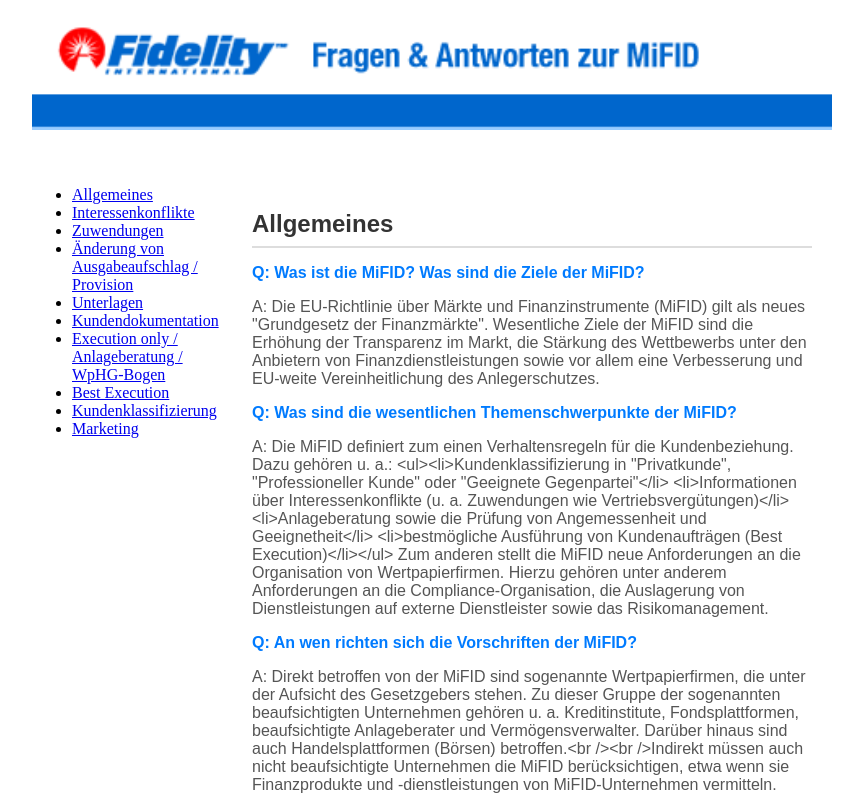
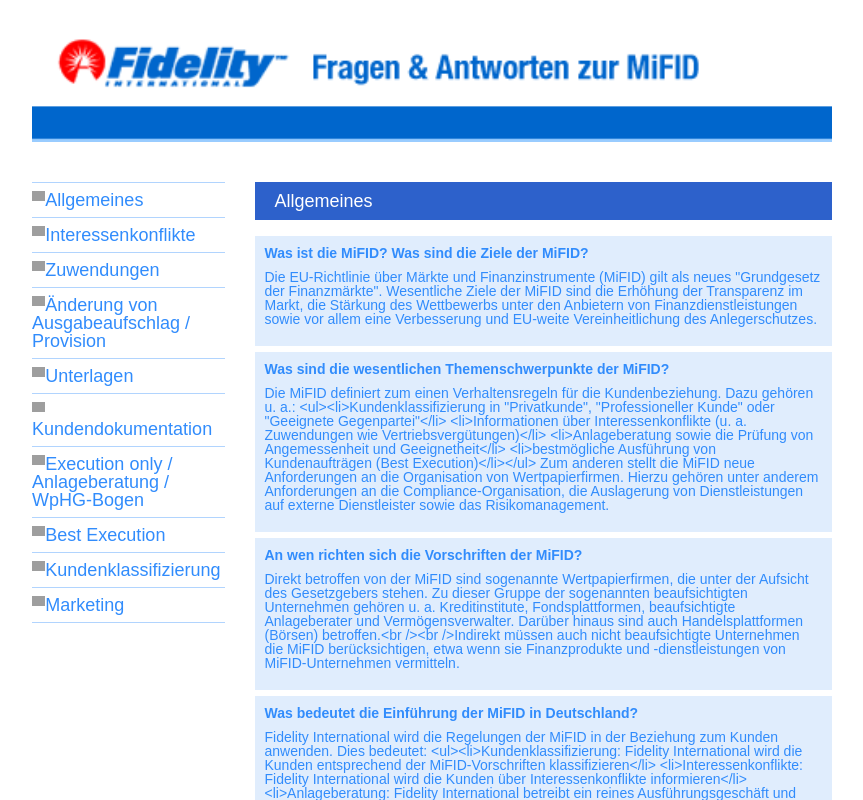
Before and after one commit to lacriman/faq-system, a React (Create React App) app: page / in a window 1280 px wide. Shown: the top 800 px of the page, without its empty margins (208-1071 px from the left). Built offline with nearby package versions, Linux system fonts and the light colour scheme; grey boxes are pictures that could not be loaded.

Commit message:
style: add style to FAQ and Sidebar

```diff
--- a/src/App.css
+++ b/src/App.css
@@ -1,10 +1,60 @@
+/* Reset */
+*,
+*::before,
+*::after {
+  padding: 0;
+  margin: 0;
+  border: 0;
+  box-sizing: border-box;
+}
+
+a {
+  text-decoration: none;
+}
+
+ul,
+ol,
+li {
+  list-style: none;
+}
+
+img {
+  vertical-align: top;
+}
+
+h1,
+h2,
+h3,
+h4,
+h5,
+h6 {
+  font-weight: inherit;
+  font-size: inherit;
+}
+
+html,
+body {
+  height: 100%;
+  line-height: 1;
+  background: #fff;
+  font-size: 14px;
+  color: #252B42;
+  font-weight: 500;
+  font-family: Montserrat;
+}
+
+/* ---------------------------------------------------------------------------- */
+
 .container {
    margin: 0 auto;
+   max-width: 800px;
+   padding: 20px;
+   font-family: 'Arial', sans-serif;
+
    display: flex;
    flex-direction: column;
    align-items: center;
 
-   max-width: 600px;
 }
 
 .content {
@@ -12,4 +62,6 @@
    width: 100vh;
    display: grid;
    grid-template-columns: 1fr 3fr;
+
+   gap: 30px;
 }
--- a/src/components/FAQ.css
+++ b/src/components/FAQ.css
@@ -1,18 +1,3 @@
-/* Styles for the FAQ container */
-.faq-container {
-   max-width: 800px;
-   margin: 0 auto;
-   padding: 20px;
-   font-family: 'Arial', sans-serif;
- }
-
- /* Styles for the FAQ title */
- .faq-title {
-   text-align: center;
-   margin-bottom: 30px;
-   font-size: 32px;
- }
-
 /* Styles for each category */
 .faq-category {
   margin-bottom: 30px;
@@ -20,26 +5,29 @@
 
 /* Styles for the category title */
 .faq-category-title {
-   font-size: 24px;
-   color: #333;
-   border-bottom: 2px solid #ddd;
-   padding-bottom: 8px;
+  font-size: 18px;
+  color: white;
+  background-color: #2D61CB;
+  padding: 10px 20px;
   margin-bottom: 16px;
 }
 
 /* Styles for each FAQ item */
 .faq-item {
-   margin-bottom: 16px;
+  padding: 10px;
+  margin-bottom: 6px;
+  background-color: #E0EDFD;
+  color: #318cfc;
+
 }
 
 /* Styles for the question */
 .faq-question {
   font-weight: bold;
-   color: #007BFF;
+  margin-bottom: 10px;
 }
 
 /* Styles for the answer */
 .faq-answer {
-   margin-top: 4px;
-   color: #555;
+  margin-bottom: 10px;
 }
--- a/src/components/FAQ.jsx
+++ b/src/components/FAQ.jsx
@@ -11,8 +11,8 @@
                <h2 className="faq-category-title">{category.menu}</h2>
                {category.fragen.map((item) => (
                   <div key={item.id} className="faq-item">
-                     <p className="faq-question"><strong>Q: {item.frage}</strong></p>
-                     <p className="faq-answer">A: {item.antwort}</p>
+                     <p className="faq-question"><strong>{item.frage}</strong></p>
+                     <p className="faq-answer">{item.antwort}</p>
                   </div>
                ))}
             </div>
--- a/src/components/Sidebar.css
+++ b/src/components/Sidebar.css
@@ -1,2 +1,29 @@
 .sidebar {
+   display: flex;
+   flex-direction: column;
+
+   font-size: 18px;
 }
+
+.sidebar-item {
+   border-top: 1px solid #B1D4FE;
+   padding: 8px 0;
+   text-decoration: none;
+   transition: .3s;
+}
+
+.sidebar-item:last-child {
+   border-bottom: 1px solid #B1D4FE;
+}
+
+.sidebar-item img {
+   height: 10px;
+}
+.sidebar-item a {
+   color: #318cfc;
+   transition: .3s;
+}
+
+.sidebar-item a:hover {
+   color: black;
+}
--- a/src/components/Sidebar.jsx
+++ b/src/components/Sidebar.jsx
@@ -8,6 +8,7 @@
          <ul className="sidebar-list">
             {faqData.map((category) => (
                <li key={category.menu} className="sidebar-item">
+                  <img src="../assets/bullet.png" alt=""/>
                   <a href="#" className="sidebar-link">{category.menu}</a>
                </li>
             ))}
```
Lines whose indentation alone changed are shown as unchanged.
